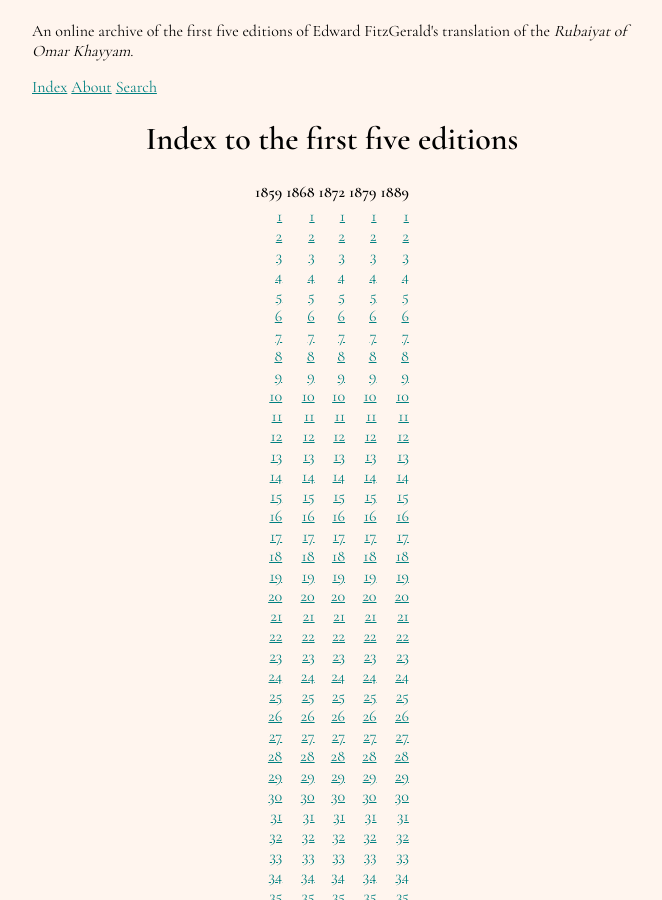
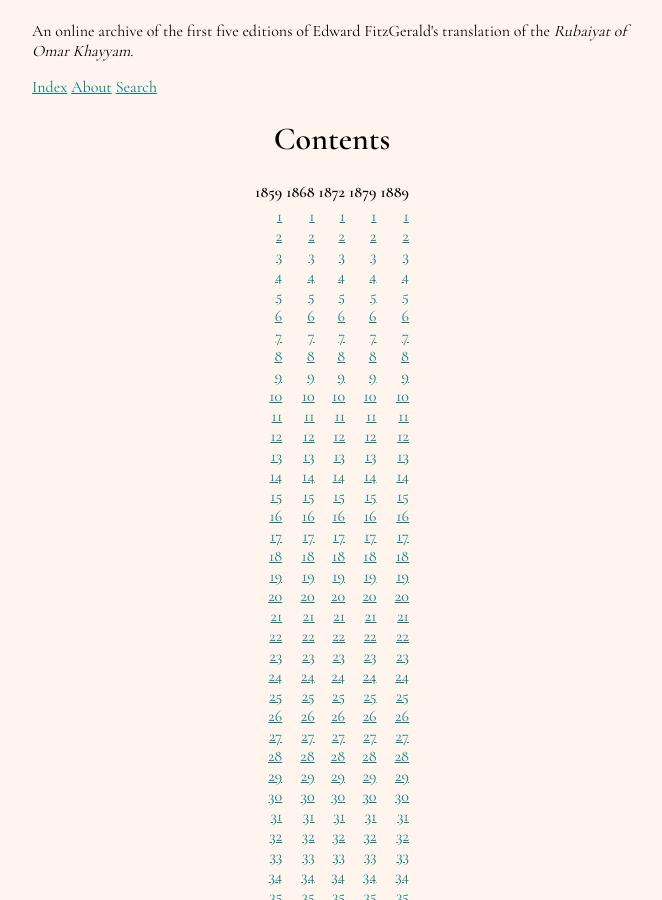
Before and after one commit to daniel-allington/fitzKhayyam, a Jekyll site: the page built from index.md, in a window 1280 px wide and 900 px high. Shown: the whole window, without its empty margins (308-970 px from the left). Built offline with Jekyll 4.4.1, drawn with Linux system fonts in a browser that asks for light colours.

Commit message:
Change heading to 'Contents'

```diff
--- a/index.md
+++ b/index.md
@@ -3,7 +3,7 @@
 layout: index_layout
 ---
 
-<h1 id = "index-heading">Index to the first five editions</h1>
+<h1 id = "index-heading">Contents</h1>
 {% assign editions = '1859,1868,1872,1879,1889' | split: ',' %}
 <table>
 <tr>
```
